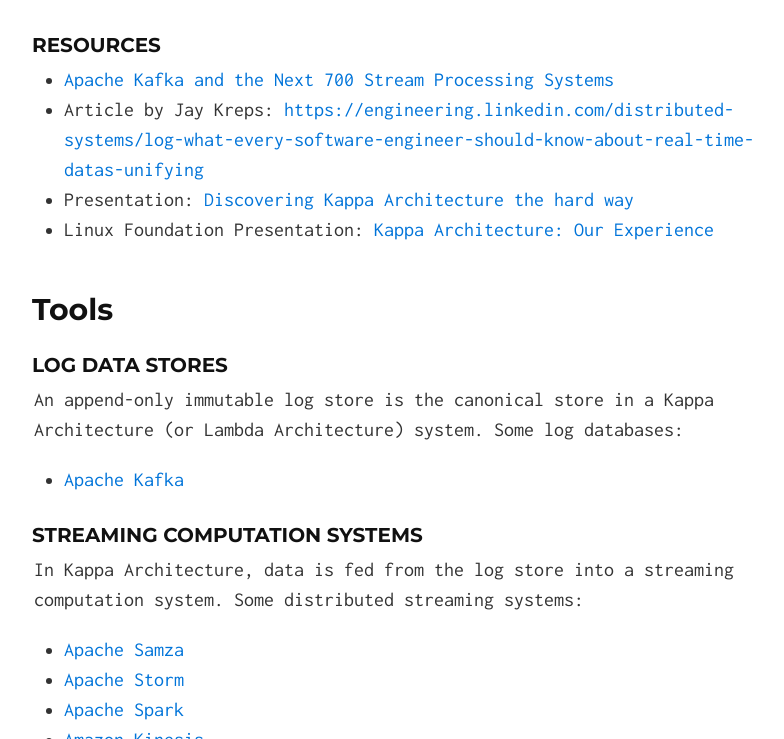
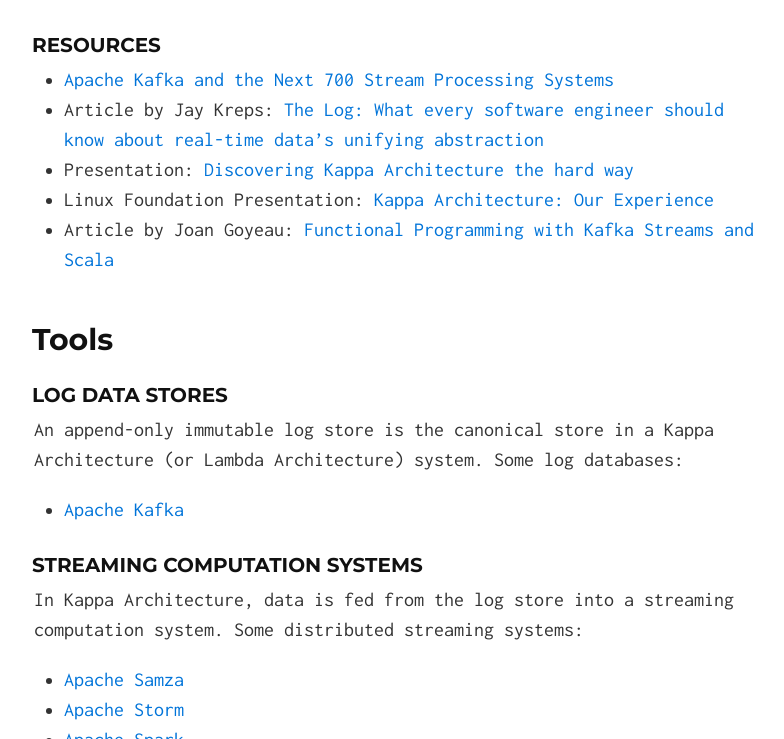
Before and after one commit to milinda/kappa-architecture.com, a Jekyll site: the page built from index.html, in a window 1280 px wide and 900 px high, scrolled down 1418 px, cut to the strip 161-900 px from the top of the window. Shown: the whole strip, without its empty margins (246-1030 px from the left). Built offline with Jekyll 4.4.1, drawn with Linux system fonts in a browser that asks for light colours.

Commit message:
Add article on Kafka Streams

```diff
--- a/_includes/index.md
+++ b/_includes/index.md
@@ -21,9 +21,10 @@ The idea of Kappa Architecture was first described in an [article](http://radar.
 ### Resources
 
 * [Apache Kafka and the Next 700 Stream Processing Systems](https://www.youtube.com/watch?v=9RMOc0SwRro)
-* Article by Jay Kreps: [https://engineering.linkedin.com/distributed-systems/log-what-every-software-engineer-should-know-about-real-time-datas-unifying](The Log: What every software engineer should know about real-time data's unifying abstraction)
+* Article by Jay Kreps: [The Log: What every software engineer should know about real-time data's unifying abstraction](https://engineering.linkedin.com/distributed-systems/log-what-every-software-engineer-should-know-about-real-time-datas-unifying)
 * Presentation: [Discovering Kappa Architecture the hard way](http://novoj.github.io/reveal.js/kappa-architecture.html#/)
 * Linux Foundation Presentation: [Kappa Architecture: Our Experience](http://events.linuxfoundation.org/sites/events/files/slides/ASPgems%20-%20Kappa%20Architecture.pdf)
+* Article by Joan Goyeau: [Functional Programming with Kafka Streams and Scala](https://itnext.io/a-cqrs-approach-with-kafka-streams-and-scala-49bfa78e4295)
 
 ## Tools
 
```
